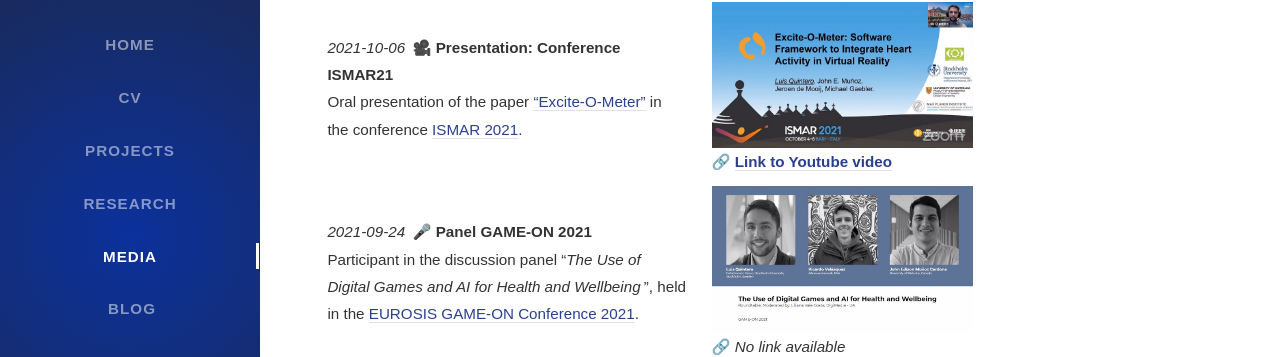
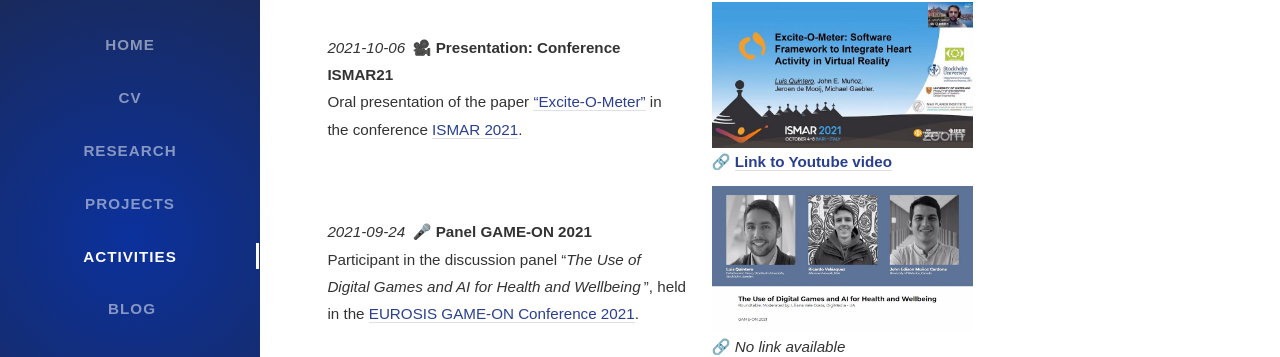
Before and after one commit to Brahim-Benaissa/Brahim-Benaissa.github.io, a Jekyll site: the page built from tabs/activities.md, in a window 1280 px wide. Shown: the part 212-569 px from the top of the page. Built offline with Jekyll 4.4.1, drawn with Linux system fonts in a browser that asks for light colours; nearby versions of some CDN libraries; some web fonts are replaced; comment, search, counter and statistics services are not loaded.

Commit message:
activities

```diff
--- a/_data/tabs.yml
+++ b/_data/tabs.yml
@@ -13,17 +13,18 @@
   icon: "fas fa-user"
   path: tabs
   url: cv
--
-  name: Projects
-  icon: "fas fa-briefcase"
-  path: tabs
-  url: projects
+
 -
   name: Research
   icon: "fas fa-graduation-cap"
   path: tabs
   url: research
 
+-
+  name: Projects
+  icon: "fas fa-briefcase"
+  path: tabs
+  url: projects
 # -
 #   name: Categories
 #   icon: "fas fa-stream"
@@ -35,10 +36,10 @@
 #   path: tabs
 #   url: tags
 -
-  name: Media
-  icon: "fas fa-headphones"
+  name: Activities
+  icon: "fas fa-seedling"
   path: tabs
-  url: media
+  url: activities
 -
   name: Blog
   path: tabs
```
Also changed, not shown: tabs/activities.md (renamed from tabs/media.md).
